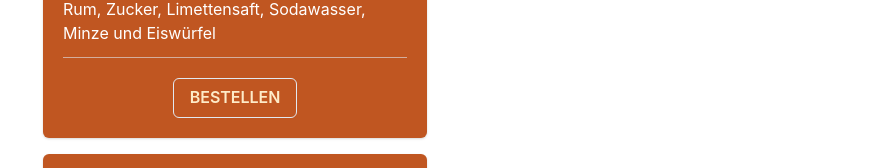
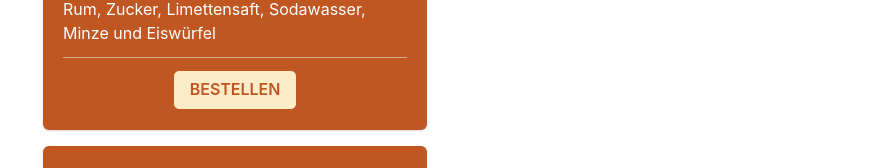
Before and after one commit to mrinfinidy/menu-card, a React (Create React App) app: page / in a window 1280 px wide. Shown: the part 419-587 px from the top of the page, without its empty margins (405-1280 px from the left). Built offline with nearby package versions, Linux system fonts and the light colour scheme.

Commit message:
Fix color modes

```diff
--- a/src/pages/Cocktail.tsx
+++ b/src/pages/Cocktail.tsx
@@ -9,7 +9,8 @@ import {
     Heading,
     Text,
     Divider,
-    useToast
+    useToast,
+    Box
 } from '@chakra-ui/react';
 import sendOrderMail from '../components/order-mail';
 
@@ -61,25 +62,28 @@ const Cocktail: React.FC<CocktailProps> = ({ imageSrc, name, description }) => {
             <Stack mt="6" spacing="3" align="center" >
                 <Heading
                     size="md"
-                    color={useColorModeValue("white", "orange.100")}
+                    color={useColorModeValue("white", "orange.200")}
                 >
                     { name }
                 </Heading>
                 <Text
-                    color={useColorModeValue("white", "orange.100")}
+                    color={useColorModeValue("white", "orange.200")}
                 >
                     { description }
                 </Text>
                 <Divider />
-                <Button
-                    onClick={() => handleOrder(name)}
-                    color={useColorModeValue("orange.100", "orange.100")}
-                    _active={{ textColor: useColorModeValue("orange.600", "orange.100"), bg: useColorModeValue("orange.100", "orange.600") }}
-                    mt="2"
-                    variant="outline"
+                <Box
+                    borderRadius="lg"
+                    bg={useColorModeValue("orange.100", "gray.600")}
                 >
-                    BESTELLEN
-                </Button>
+                    <Button
+                        onClick={() => handleOrder(name)}
+                        colorScheme="orange"
+                        variant="outline"
+                    >
+                        BESTELLEN
+                    </Button>
+                </Box>
             </Stack>
         </Card>
     );
```
